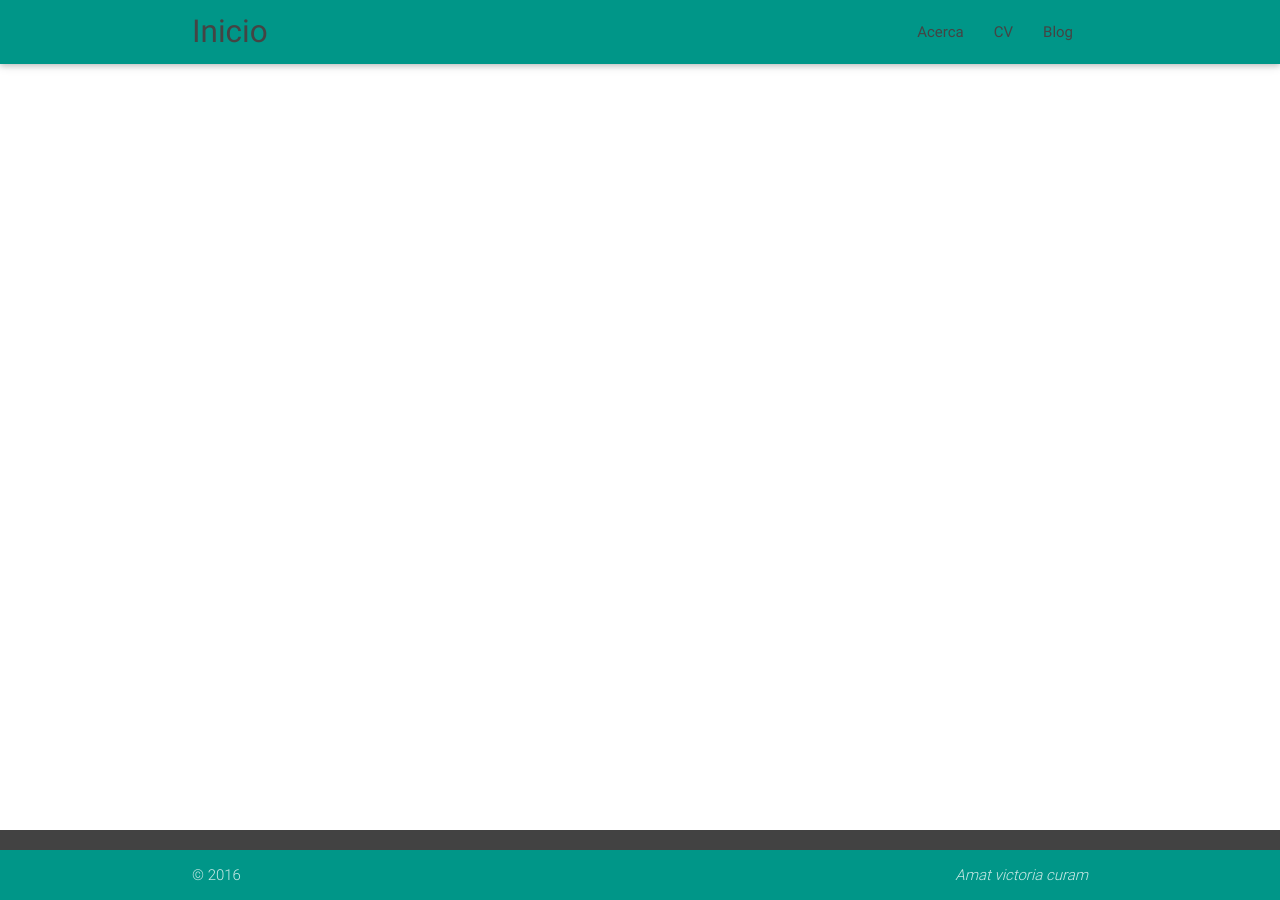
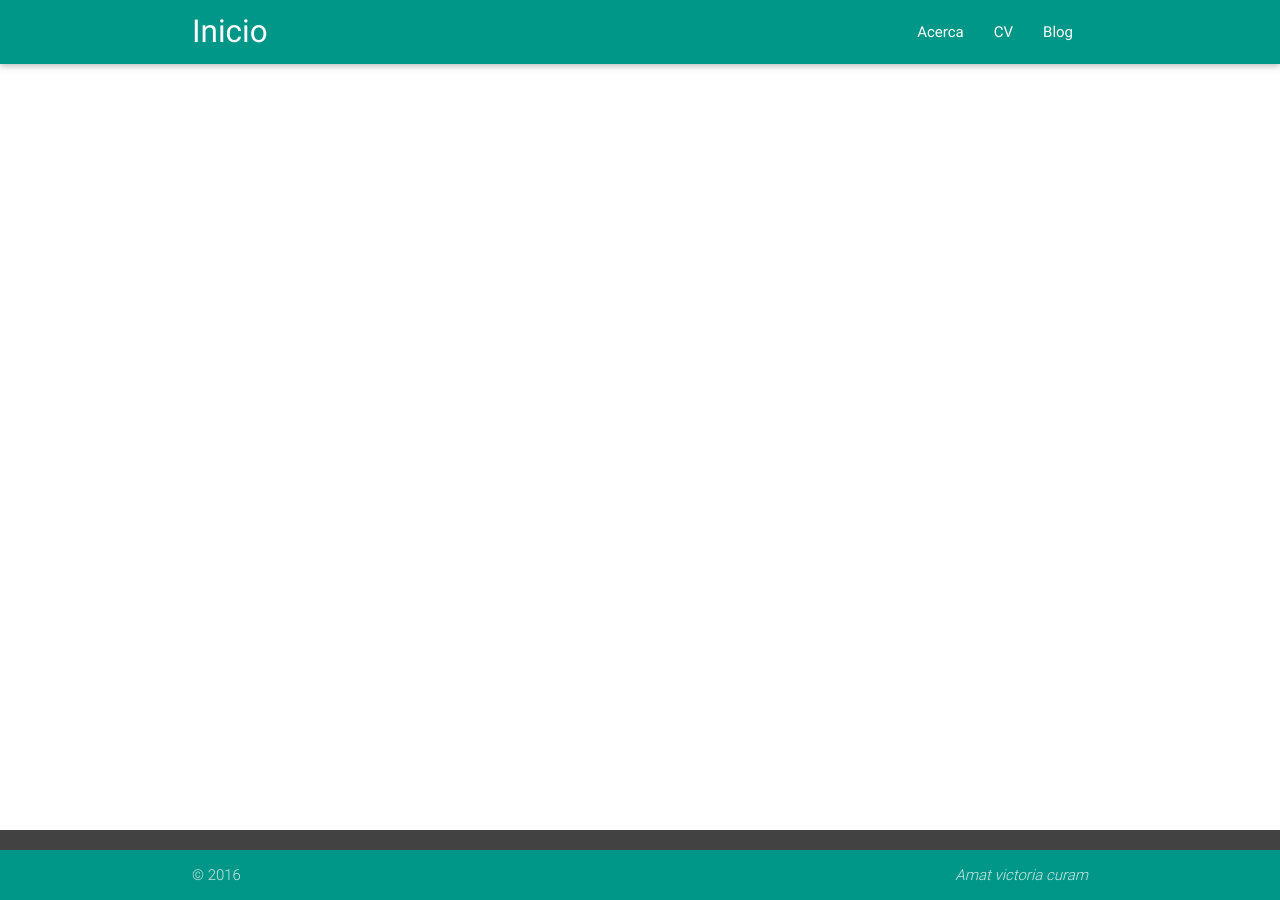
Before and after one commit to const3/const3.github.io, a Jekyll site: the page built from index.html, in a window 1280 px wide. Built offline with Jekyll 4.4.1, drawn with Linux system fonts in a browser that asks for light colours; nearby versions of some CDN libraries.

Commit message:
Update style.css

```diff
--- a/css/style.css
+++ b/css/style.css
@@ -15,24 +15,17 @@
  * Made By MaterializeCSS.com
  */
 
-nav ul a,
-nav .brand-logo {
-  color: #444;
-}
 
 p {
   line-height: 2rem;
 }
 
-.button-collapse {
-  color: #26a69a;
-}
+
 
 .parallax-container {
   min-height: 380px;
   line-height: 0;
   height: auto;
-  color: rgba(255,255,255,.9);
 }
   .parallax-container .section {
     width: 100%;
```
